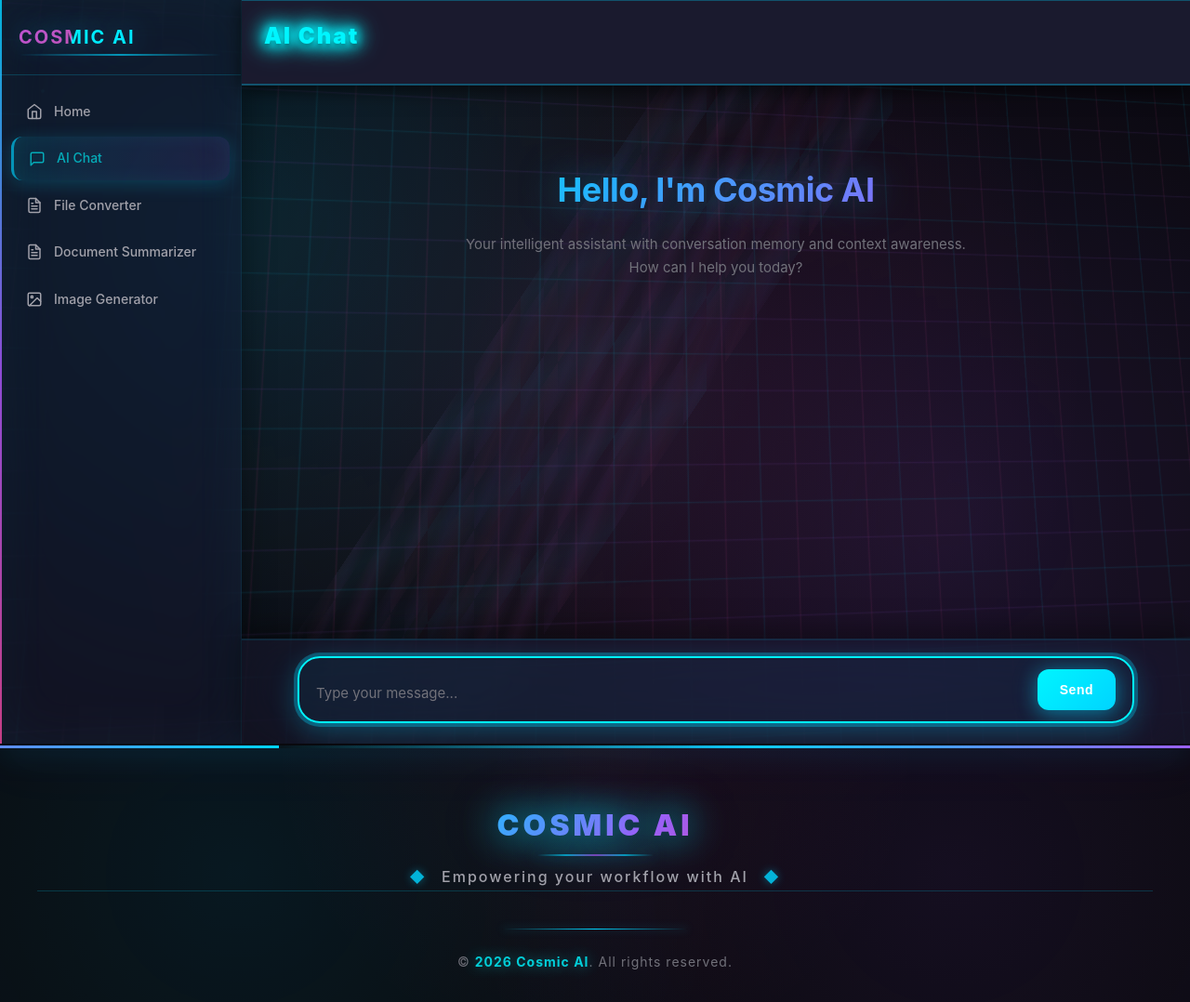
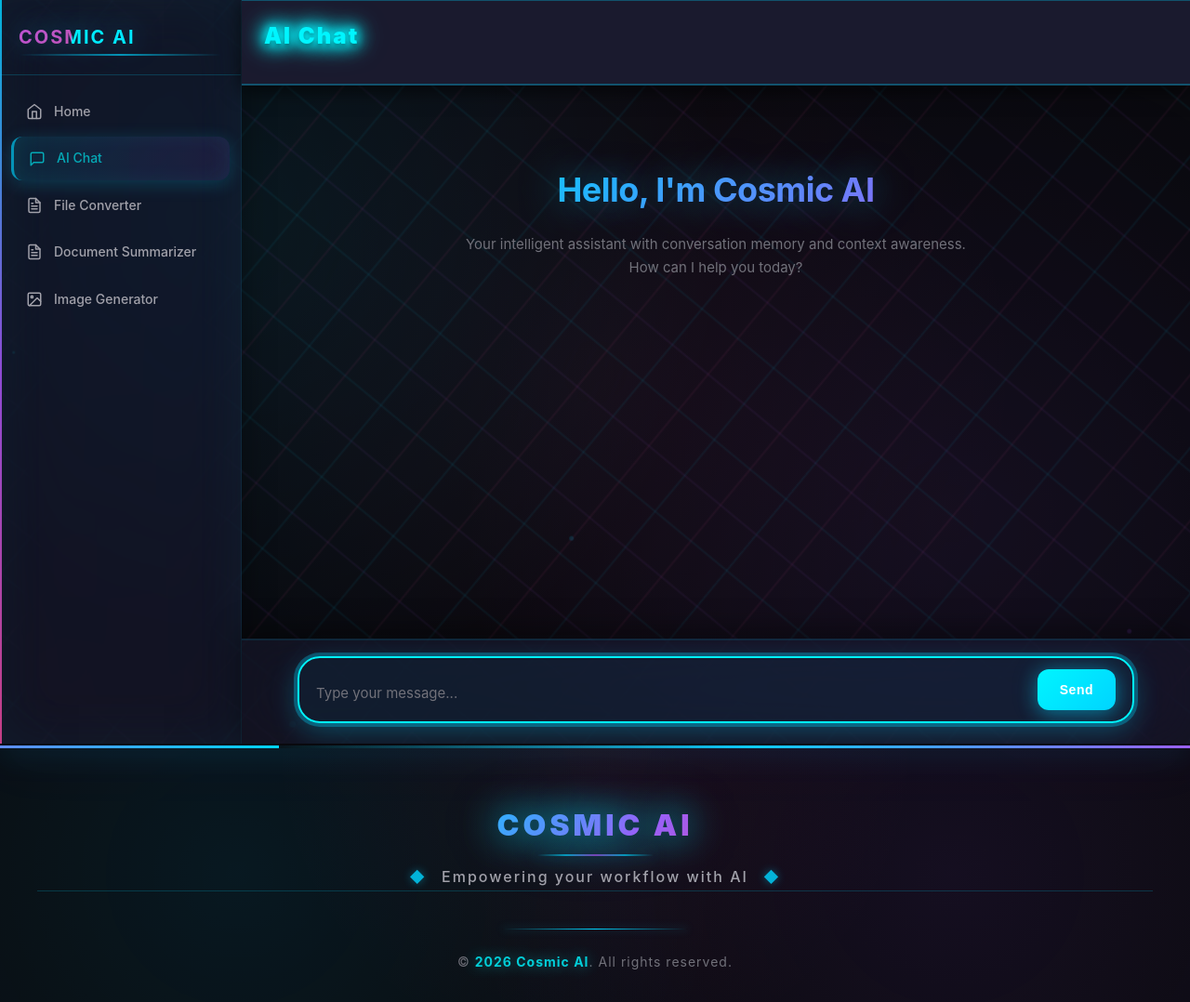
Before and after one commit to linkhanthtel/cosmic-ai, a Flask app: page /chat in a window 1280 px wide. Shown: the whole page at 93% size. Run offline with Flask 3, Linux system fonts and the light colour scheme; data that the repository does not hold is empty.

Commit message:
Update base.html

```diff
--- a/templates/base.html
+++ b/templates/base.html
@@ -98,31 +93,13 @@
             width: 100%;
             height: 100%;
             background:
-                radial-gradient(circle at 20% 30%, rgba(0, 212, 255, 0.15) 0%, transparent 50%),
-                radial-gradient(circle at 80% 70%, rgba(168, 85, 247, 0.15) 0%, transparent 50%),
-                radial-gradient(circle at 50% 50%, rgba(236, 72, 153, 0.1) 0%, transparent 70%);
-            animation: pulse 8s ease-in-out infinite;
+                radial-gradient(circle at 20% 30%, rgba(0, 212, 255, 0.12) 0%, transparent 45%),
+                radial-gradient(circle at 80% 70%, rgba(168, 85, 247, 0.12) 0%, transparent 45%),
+                radial-gradient(circle at 50% 50%, rgba(236, 72, 153, 0.08) 0%, transparent 60%);
+            animation: gradient-shift 12s ease-in-out infinite;
             z-index: 0;
             pointer-events: none;
-        }
-
-        body::after {
-            content: '';
-            position: fixed;
-            top: 0;
-            left: 0;
-            width: 100%;
-            height: 100%;
-            background:
-                linear-gradient(45deg, transparent 30%, rgba(0, 212, 255, 0.05) 50%, transparent 70%),
-                linear-gradient(-45deg, transparent 30%, rgba(168, 85, 247, 0.05) 50%, transparent 70%),
-                linear-gradient(135deg, transparent 30%, rgba(236, 72, 153, 0.05) 50%, transparent 70%);
-            background-size: 200px 200px, 150px 150px, 180px 180px;
-            animation: mesh-animation 20s linear infinite;
-            z-index: 0;
-            pointer-events: none;
-            opacity: 0.6;
-            transform-style: preserve-3d;
+            will-change: opacity;
         }
 
         .bg-3d-container {
@@ -134,7 +111,8 @@
             z-index: 0;
             pointer-events: none;
             overflow: hidden;
-            perspective: 1000px;
+            transform: translateZ(0);
+            backface-visibility: hidden;
         }
 
         .bg-3d-mesh {
@@ -144,11 +122,13 @@
             top: -50%;
             left: -50%;
             background-image:
-                linear-gradient(0deg, transparent 24%, rgba(0, 212, 255, 0.08) 25%, rgba(0, 212, 255, 0.08) 26%, transparent 27%, transparent 74%, rgba(168, 85, 247, 0.08) 75%, rgba(168, 85, 247, 0.08) 76%, transparent 77%, transparent),
-                linear-gradient(90deg, transparent 24%, rgba(0, 212, 255, 0.08) 25%, rgba(0, 212, 255, 0.08) 26%, transparent 27%, transparent 74%, rgba(236, 72, 153, 0.08) 75%, rgba(236, 72, 153, 0.08) 76%, transparent 77%, transparent);
-            background-size: 80px 80px;
-            animation: rotate3d 30s linear infinite;
-            transform-style: preserve-3d;
+                linear-gradient(0deg, transparent 24%, rgba(0, 212, 255, 0.06) 25%, rgba(0, 212, 255, 0.06) 26%, transparent 27%, transparent 74%, rgba(168, 85, 247, 0.06) 75%, rgba(168, 85, 247, 0.06) 76%, transparent 77%, transparent),
+                linear-gradient(90deg, transparent 24%, rgba(0, 212, 255, 0.06) 25%, rgba(0, 212, 255, 0.06) 26%, transparent 27%, transparent 74%, rgba(236, 72, 153, 0.06) 75%, rgba(236, 72, 153, 0.06) 76%, transparent 77%, transparent);
+            background-size: 100px 100px;
+            animation: mesh-rotate 60s linear infinite;
+            transform: translateZ(0);
+            will-change: transform;
+            backface-visibility: hidden;
         }
 
         .bg-3d-particles {
@@ -157,37 +137,40 @@
             height: 100%;
             top: 0;
             left: 0;
+            transform: translateZ(0);
         }
 
         .bg-3d-particles::before,
         .bg-3d-particles::after {
             content: '';
             position: absolute;
-            width: 4px;
-            height: 4px;
+            width: 3px;
+            height: 3px;
             background: var(--accent-cyan);
             border-radius: 50%;
             box-shadow:
-                0 0 20px var(--accent-cyan),
-                200px 300px 0 2px rgba(0, 212, 255, 0.5),
-                400px 100px 0 1px rgba(0, 212, 255, 0.3),
-                600px 500px 0 2px rgba(168, 85, 247, 0.5),
-                800px 200px 0 1px rgba(168, 85, 247, 0.3),
-                1000px 400px 0 2px rgba(236, 72, 153, 0.5),
-                1200px 150px 0 1px rgba(236, 72, 153, 0.3);
-            animation: particle-float 15s linear infinite;
+                0 0 15px var(--accent-cyan),
+                300px 400px 0 2px rgba(0, 212, 255, 0.4),
+                600px 200px 0 1px rgba(0, 212, 255, 0.25),
+                900px 600px 0 2px rgba(168, 85, 247, 0.4),
+                1200px 300px 0 1px rgba(168, 85, 247, 0.25),
+                1500px 500px 0 2px rgba(236, 72, 153, 0.4);
+            animation: particle-float 25s linear infinite;
+            transform: translateZ(0);
+            will-change: transform, opacity;
+            backface-visibility: hidden;
         }
 
         .bg-3d-particles::after {
-            animation-delay: -7.5s;
+            animation-delay: -12.5s;
+            background: var(--accent-purple);
             box-shadow:
-                0 0 20px var(--accent-purple),
-                300px 200px 0 2px rgba(168, 85, 247, 0.5),
-                500px 400px 0 1px rgba(168, 85, 247, 0.3),
-                700px 100px 0 2px rgba(0, 212, 255, 0.5),
-                900px 300px 0 1px rgba(0, 212, 255, 0.3),
-                1100px 500px 0 2px rgba(236, 72, 153, 0.5),
-                1300px 250px 0 1px rgba(236, 72, 153, 0.3);
+                0 0 15px var(--accent-purple),
+                400px 300px 0 2px rgba(168, 85, 247, 0.4),
+                700px 500px 0 1px rgba(168, 85, 247, 0.25),
+                1000px 200px 0 2px rgba(0, 212, 255, 0.4),
+                1300px 400px 0 1px rgba(0, 212, 255, 0.25),
+                1600px 600px 0 2px rgba(236, 72, 153, 0.4);
         }
 
         .app-container {
```
Also changed, not shown: other parts of templates/base.html (+10 -15 lines).
